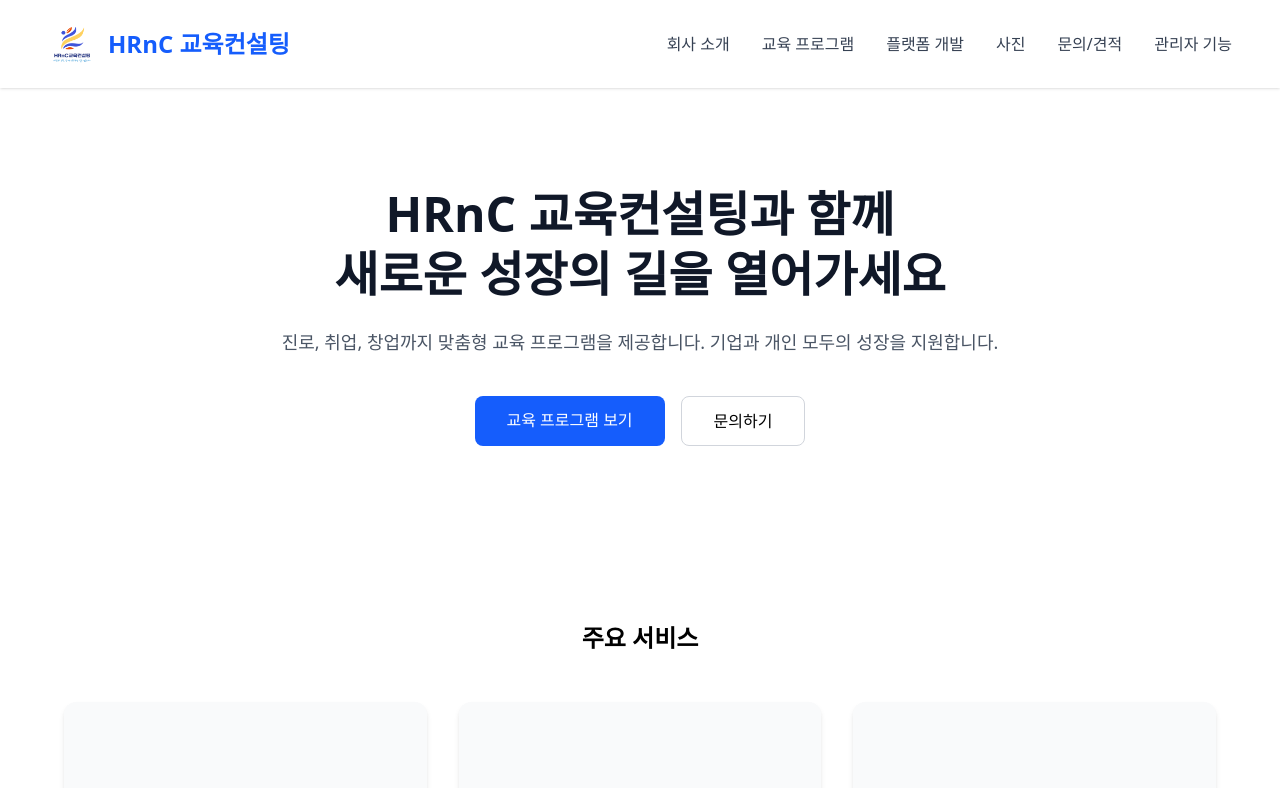
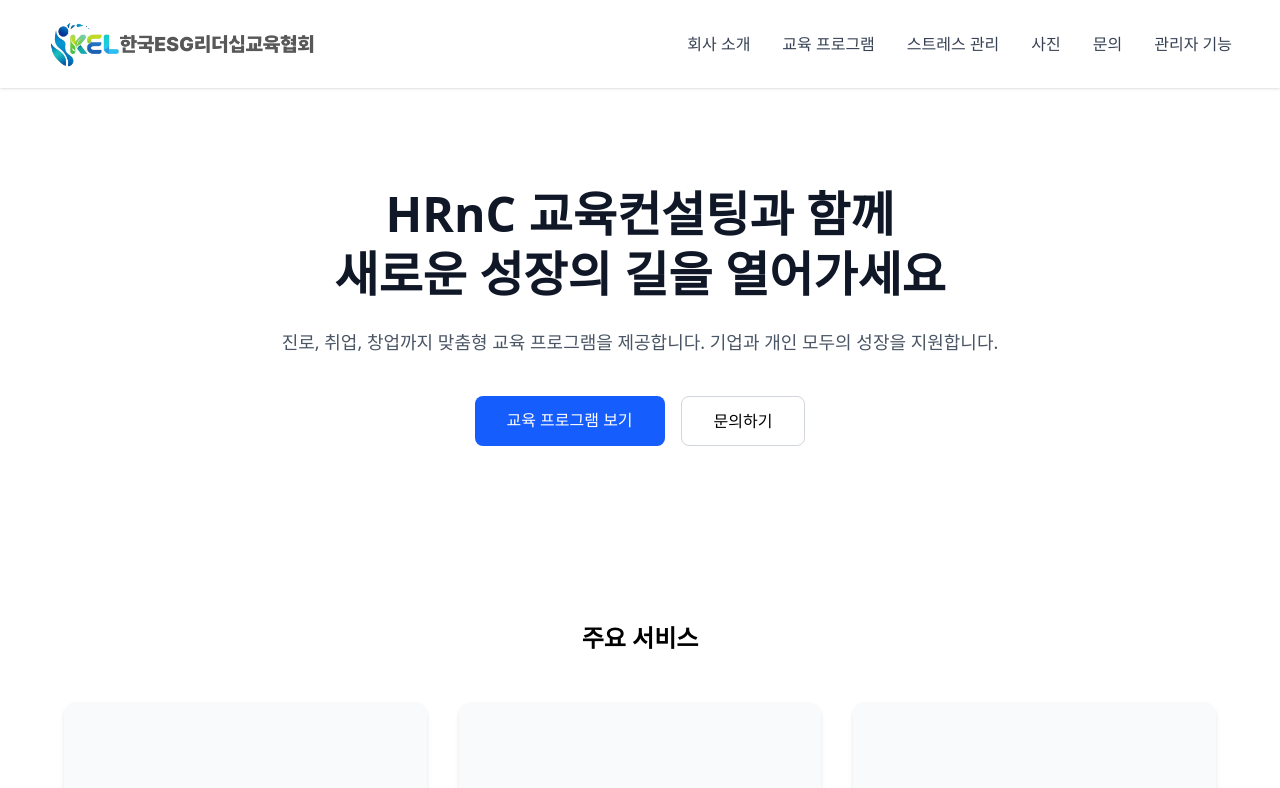
Before and after one commit to bidalalsrb/learningPage, a React (Vite) app: page / in a window 1280 px wide. Shown: the top 788 px of the page. Built offline with nearby package versions, Linux system fonts and the light colour scheme.

Commit message:
아이콘 변경

```diff
--- a/src/components/Header.jsx
+++ b/src/components/Header.jsx
@@ -6,10 +6,10 @@
         <header className="flex justify-between items-center px-6 md:px-12 py-5 shadow-sm bg-white">
             {/* 로고 + 회사명 */}
             <div className="flex items-center gap-3 cursor-pointer">
-                <img src="/img.png" alt="회사 로고" className="h-10 md:h-12 w-auto" />
-                <span className="text-blue-600 font-bold text-xl md:text-2xl">
-          HRnC 교육컨설팅
-        </span>
+                <img src="/iconimg.png" alt="회사 로고" className="h-10 md:h-12 w-auto" />
+                {/*<span className="text-blue-600 font-bold text-xl md:text-2xl">*/}
+          {/*HRnC 교육컨설팅*/}
+        {/*</span>*/}
             </div>
 
             {/* 네비게이션 */}
@@ -30,7 +30,7 @@
                     to="#"
                     className="cursor-pointer hover:text-blue-600 transition"
                 >
-                    플랫폼 개발
+                    스트레스 관리
                 </Link>
                 <Link
                     to="/photos"
@@ -42,7 +42,7 @@
                     to="/inquiry"
                     className="cursor-pointer hover:text-blue-600 transition"
                 >
-                    문의/견적
+                    문의
                 </Link>
                 <Link
                     to="#"
```
